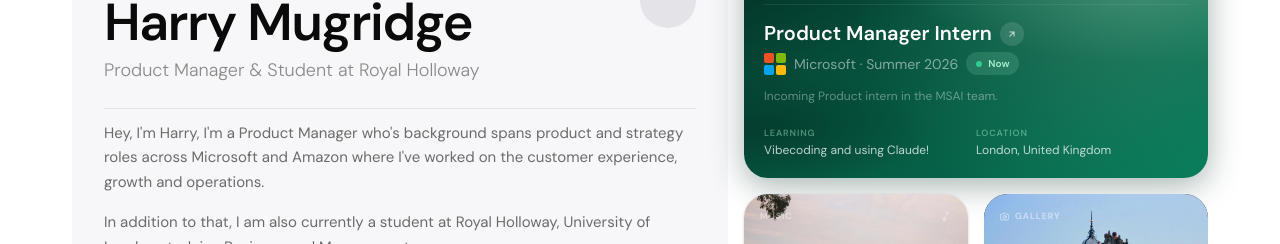
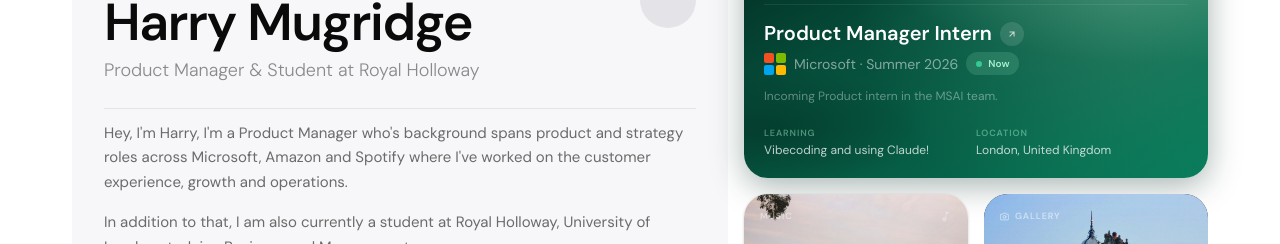
Before and after one commit to henry9960/mugrid.ge, a Next.js app: page / in a window 1280 px wide. Shown: the part 160-404 px from the top of the page. Built offline with nearby package versions, Linux system fonts and the light colour scheme.

Commit message:
Add Spotify to bio in HomeSection
Co-Authored-By: Claude Sonnet 4.6 <noreply@anthropic.com>

```diff
--- a/components/sections/HomeSection.tsx
+++ b/components/sections/HomeSection.tsx
@@ -31,7 +31,7 @@ export default function HomeSection() {
           <Divider />
 
           <p className="text-[15px] text-[#6B6B6B] leading-relaxed">
-            Hey, I&apos;m Harry, I&apos;m a Product Manager who&apos;s background spans product and strategy roles across Microsoft and Amazon where I&apos;ve worked on the customer experience, growth and operations.
+            Hey, I&apos;m Harry, I&apos;m a Product Manager who&apos;s background spans product and strategy roles across Microsoft, Amazon and Spotify where I&apos;ve worked on the customer experience, growth and operations.
           </p>
           <p className="text-[15px] text-[#6B6B6B] leading-relaxed mt-4">
             In addition to that, I am also currently a student at Royal Holloway, University of London studying Business and Management.
```
